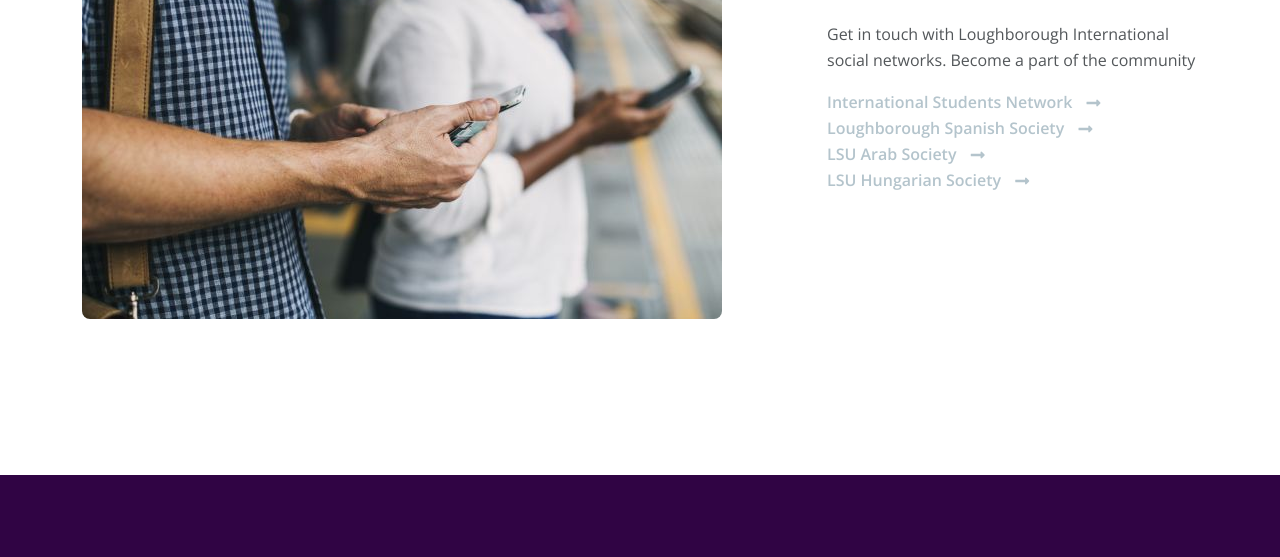
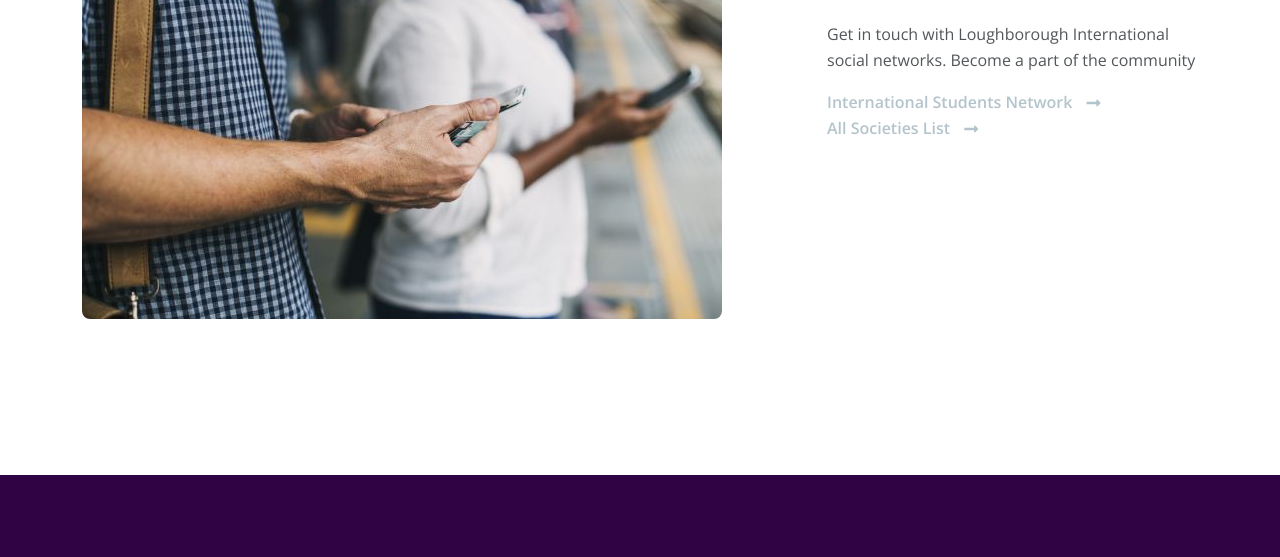
Before and after one commit to elleirbagana/learn-languages, a plain HTML site: page index.html in a window 1280 px wide. Shown: the part 2611-3168 px from the top of the page. Drawn offline with nearby package versions, Linux system fonts and the light colour scheme.

```diff
--- a/index.html
+++ b/index.html
@@ -262,12 +262,8 @@
                             href="https://www.instagram.com/lsu.international/">International Students Network <span
                                 class="fa fa-long-arrow-alt-right"></span></a> <br>
                         <a class="read-more no-line green"
-                            href="https://www.instagram.com/lsu_spanish_society/">Loughborough Spanish Society <span
-                                class="fa fa-long-arrow-alt-right"></span></a> <br>
-                        <a class="read-more no-line green" href="https://www.instagram.com/lboroarabsoc/">LSU Arab
-                            Society <span class="fa fa-long-arrow-alt-right"></span></a> <br>
-                        <a class="read-more no-line green" href="https://www.instagram.com/lsu.hunsoc/">LSU Hungarian
-                            Society <span class="fa fa-long-arrow-alt-right"></span></a> <br>
+                            href="https://lsu.co.uk/societies/list">All Societies List <span
+                                class="fa fa-long-arrow-alt-right"></span></a>
                     </div> <!-- end of text-container -->
                 </div> <!-- end of col -->
             </div> <!-- end of row -->
```
